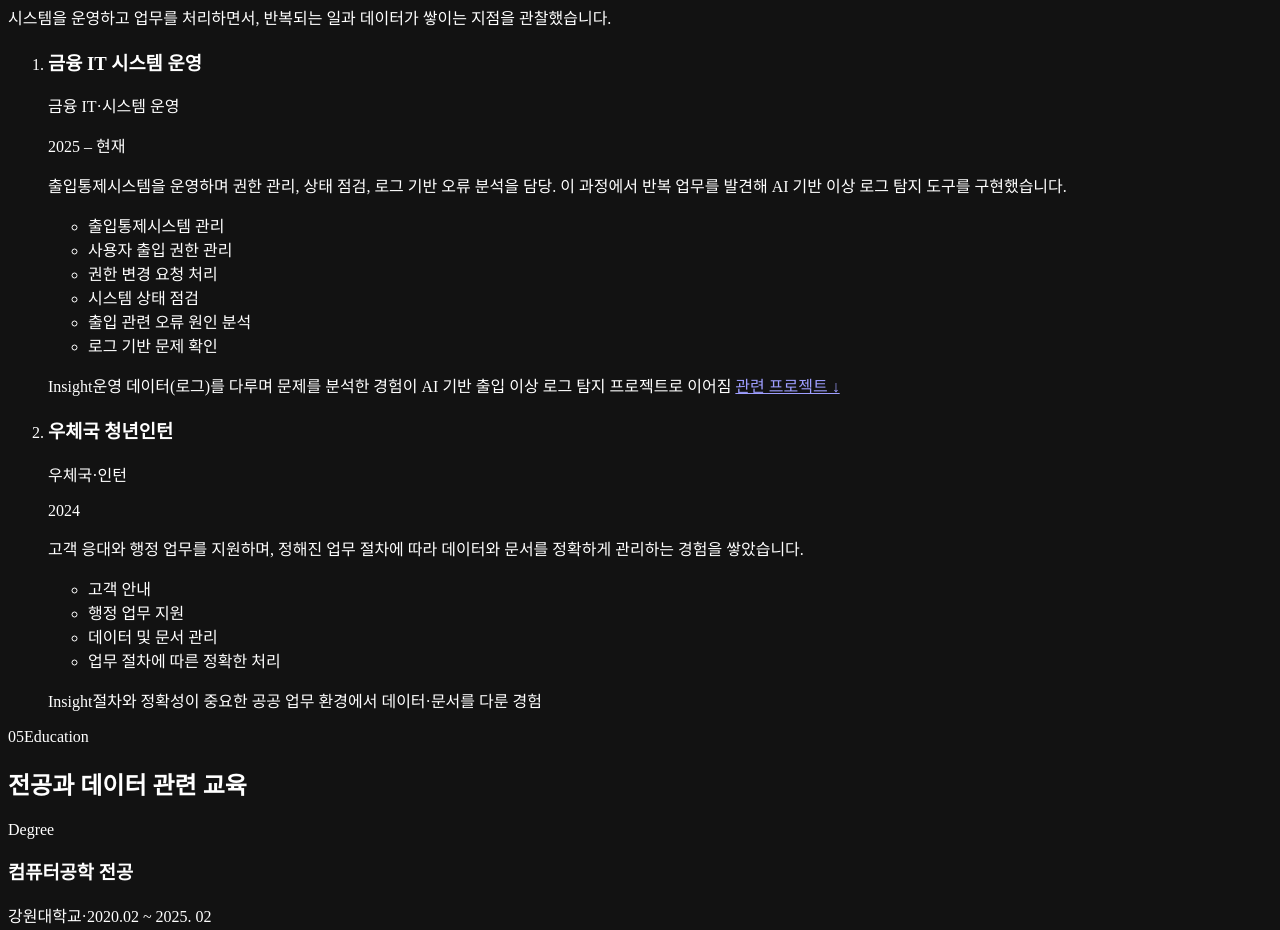
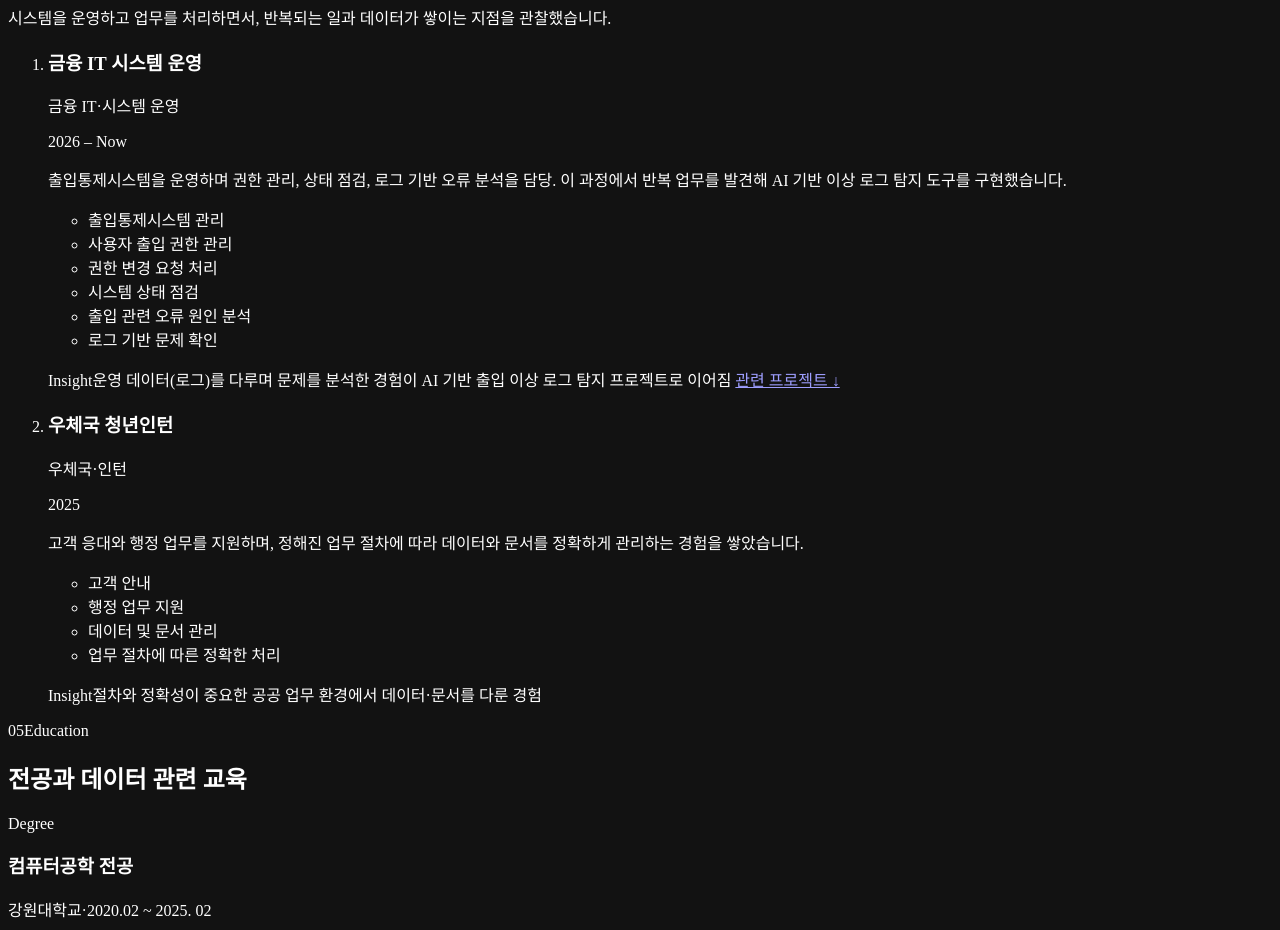
Before and after one commit to bonghak/portfolio, a React (Vite) app: page / in a window 1280 px wide. Shown: the part 6180-7110 px from the top of the page. Built offline with nearby package versions, Linux system fonts and the light colour scheme; the HTML template or start-up script is replaced by a standard one; a web font is replaced by a local one.

Commit message:
Update experience.js

```diff
--- a/src/data/experience.js
+++ b/src/data/experience.js
@@ -7,7 +7,7 @@ export const experiences = [
     id: 'finance-it-ops',
     title: '금융 IT 시스템 운영',
     organization: '금융 IT', // TODO: 실제 기관/회사명
-    period: '2025 – 현재', // TODO
+    period: '2026 – Now', // TODO
     type: '시스템 운영',
     summary:
       '출입통제시스템을 운영하며 권한 관리, 상태 점검, 로그 기반 오류 분석을 담당. 이 과정에서 반복 업무를 발견해 AI 기반 이상 로그 탐지 도구를 구현했습니다.',
@@ -26,7 +26,7 @@ export const experiences = [
     id: 'post-office-intern',
     title: '우체국 청년인턴',
     organization: '우체국',
-    period: '2024', // TODO
+    period: '2025', // TODO
     type: '인턴',
     summary:
       '고객 응대와 행정 업무를 지원하며, 정해진 업무 절차에 따라 데이터와 문서를 정확하게 관리하는 경험을 쌓았습니다.',
```
